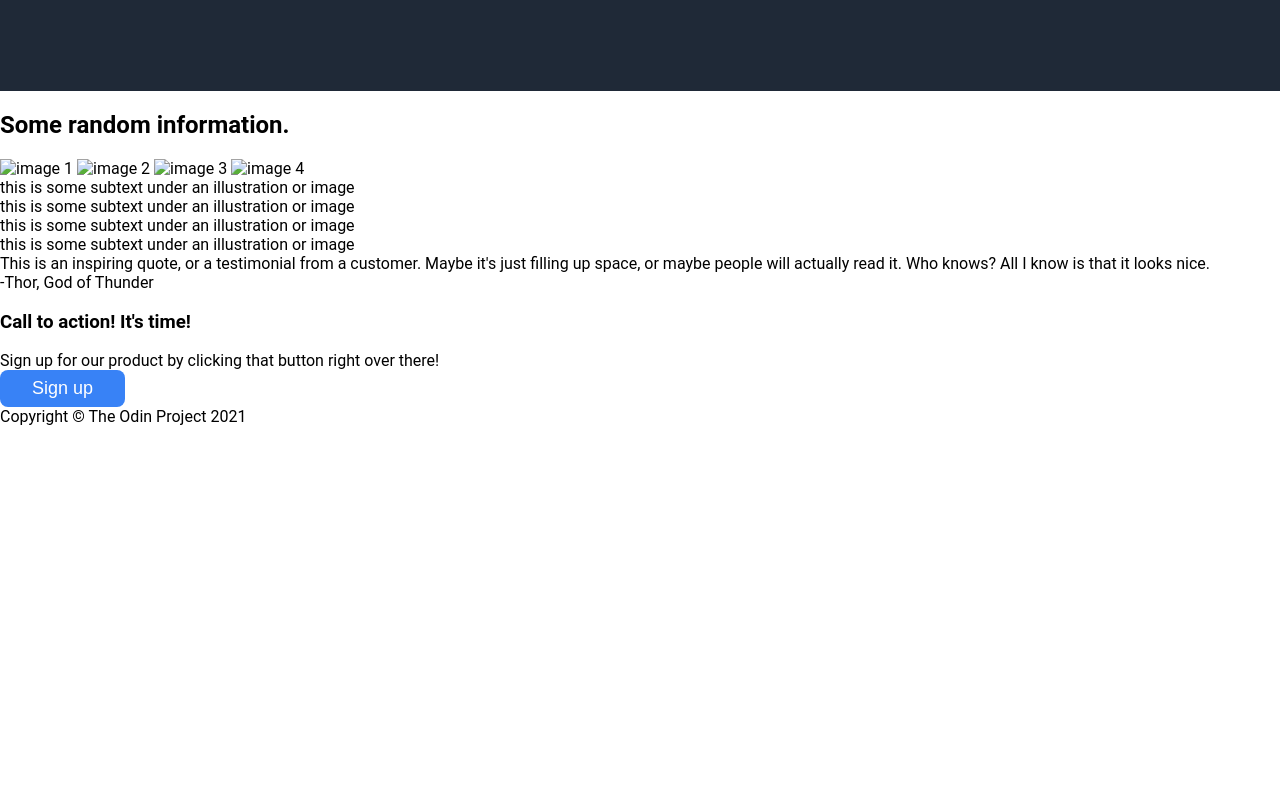
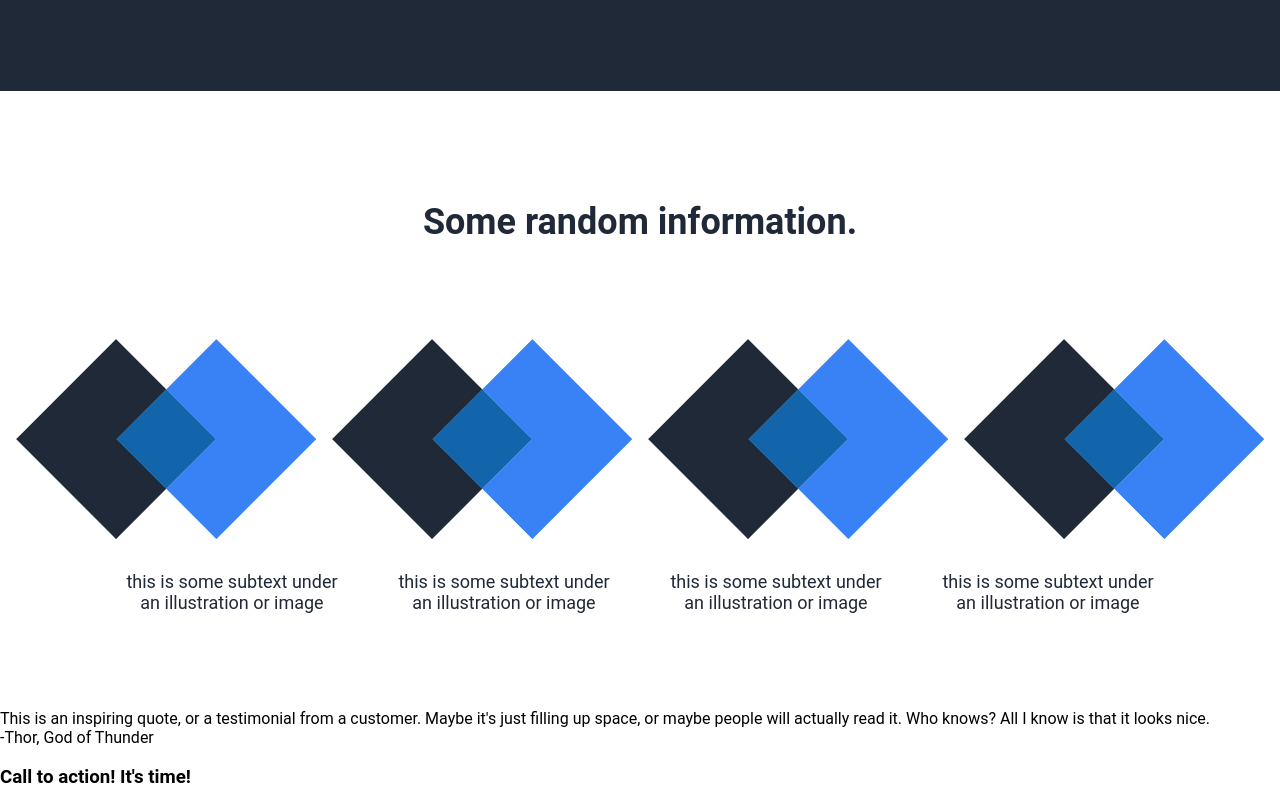
Before and after one commit to stupidkubik/odin-landing-page, a plain HTML site: page index.html in a window 1280 px wide. Shown: the part 651-1454 px from the top of the page. Before the commit the page ends 1077 px from the top, so only its background shows below. Drawn offline with Linux system fonts and the light colour scheme.

Commit message:
add cool cards jpg and css for main-info part

```diff
--- a/index.html
+++ b/index.html
@@ -37,16 +37,16 @@
         <div class="main-info">
             <h2>Some random information.</h2>
             <div class="cards">
-                <img src="" alt="image 1">
-                <img src="" alt="image 2">
-                <img src="" alt="image 3">
-                <img src="" alt="image 4">
+                <img src="./images/cool.png" alt="image 1">
+                <img src="./images/cool.png" alt="image 2">
+                <img src="./images/cool.png" alt="image 3">
+                <img src="./images/cool.png" alt="image 4">
             </div>
             <div class="main-text">
-                <div>this is some subtext under an illustration or image</div>
-                <div>this is some subtext under an illustration or image</div>
-                <div>this is some subtext under an illustration or image</div>
-                <div>this is some subtext under an illustration or image</div>
+                <p>this is some subtext under an illustration or image</p>
+                <p>this is some subtext under an illustration or image</p>
+                <p>this is some subtext under an illustration or image</p>
+                <p>this is some subtext under an illustration or image</p>
             </div>
         </div>
         <div class="quote">
--- a/style.css
+++ b/style.css
@@ -71,3 +71,39 @@ body {
     font-size: 18px;
     color: white;
   }
+
+  h2 {
+    font-size: 36px;
+    color: #1F2937;
+    text-align: center;
+    margin-bottom: 10vh;
+  }
+
+  .main-info {
+    display: flex;
+    justify-content: center;
+    flex-direction: column;
+    margin: 10vh;
+  }
+
+  .cards {
+    display: flex;
+    justify-content: center;
+    gap: 2vh;
+    margin: 2vh;
+  }
+
+  .main-text {
+    display: flex;
+    justify-content: center;
+    margin: 2vh;
+  }
+
+  p {
+    width: 250px;
+    gap: 2vh;
+    margin: 0 25px;
+    font-size: 18px;
+    color: #1F2937;
+    text-align: center;
+  }
```
Also changed, not shown: images/cool.png (added), 1 other file.
